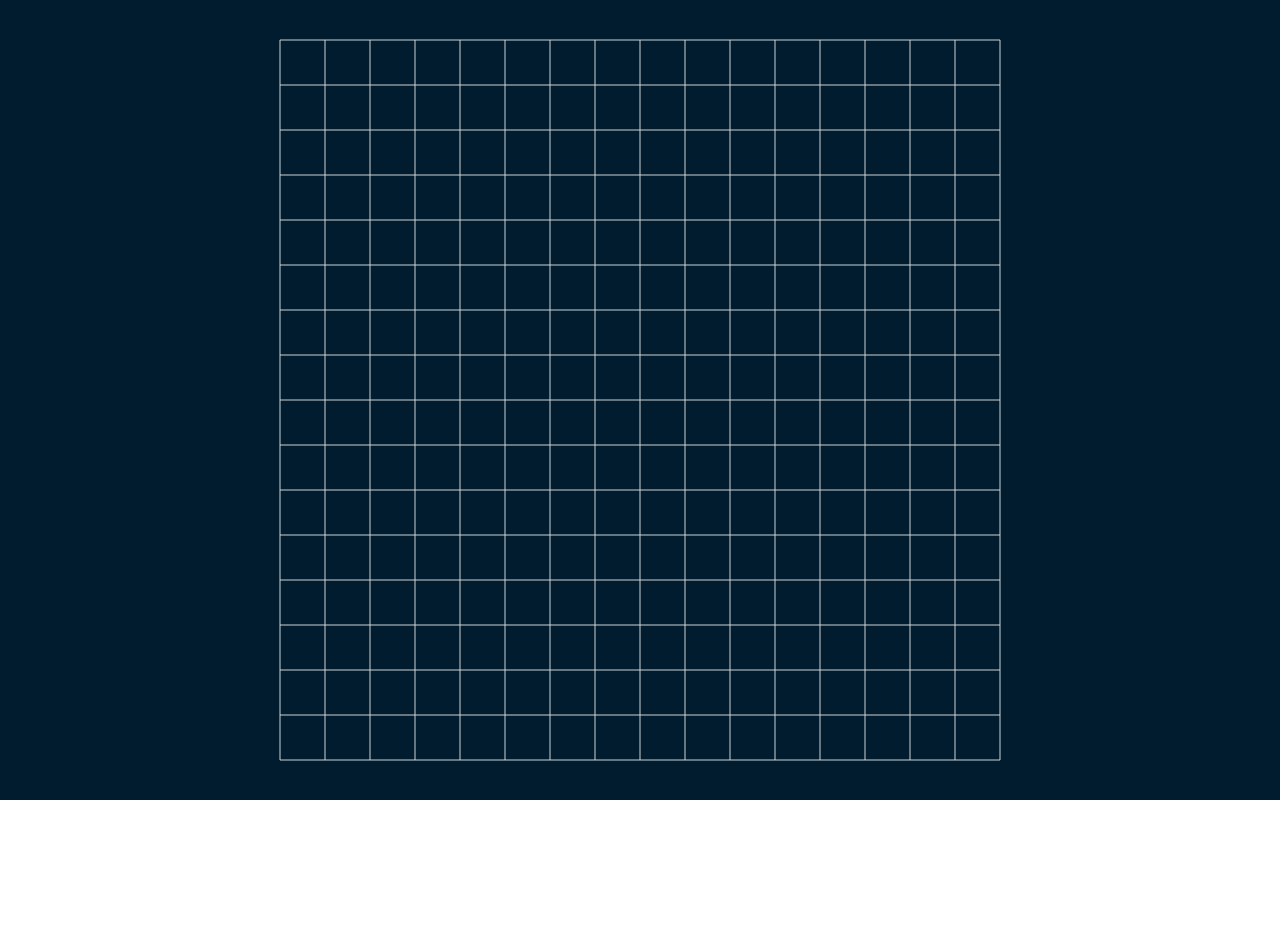
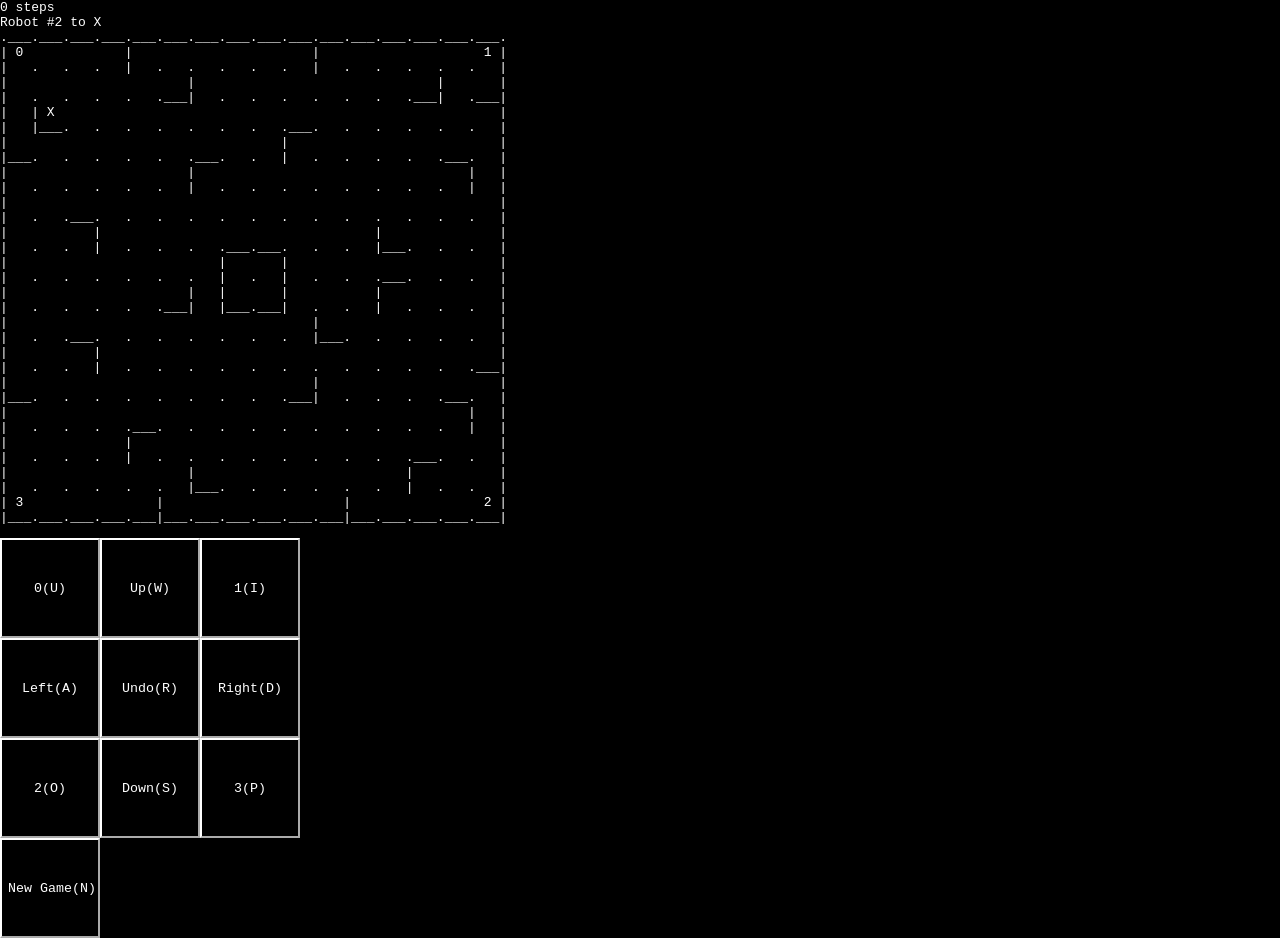
Before and after one commit to brianhsu7476/ricochet-robots, a plain HTML site: page index.html in a window 1280 px wide. Before the commit the page ends 800 px from the top, so only its background shows below. Drawn offline with Linux system fonts and the light colour scheme.

Commit message:
at least you can play

```diff
--- a/game.js
+++ b/game.js
@@ -1,26 +1,200 @@
-const fps=60, cw=16, ch=16;
-var canvas=document.querySelector('#mycanvas'), ctx=canvas.getContext('2d'), ww=window.innerWidth, wh=window.innerHeight;
-var bw=Math.min(ww, wh)*0.45, bh=bw;
+const R=[
+	[
+		"loooloooo",
+		"loooooooo",
+		"loooooloo",
+		"loooooooo",
+		"loolooooo",
+		"loooooolo",
+		"llooooooo",
+		"loooooolo"
+	],
+	[
+		"loooolooo",
+		"loolooooo",
+		"loooooooo",
+		"llooooooo",
+		"loooooloo",
+		"loooooooo",
+		"loooooloo",
+		"loooloolo"
+	],
+	[
+		"loooloooo",
+		"loooooloo",
+		"llooooooo",
+		"loooooooo",
+		"loooooloo",
+		"loooooooo",
+		"loolooooo",
+		"loooooolo"
+	],
+	[
+		"loloooooo",
+		"loooloooo",
+		"loloooooo",
+		"loooooolo",
+		"loooooooo",
+		"loooooooo",
+		"loolooooo",
+		"loooooolo"
+	]
+	], C=[
+		[
+			"loooolooo",
+			"loooooloo",
+			"loooloooo",
+			"loooooooo",
+			"loooooooo",
+			"loolooooo",
+			"loooooooo",
+			"looooollo"
+		],
+		[
+			"loooolooo",
+			"loooloooo",
+			"loloooooo",
+			"loooooool",
+			"loooooooo",
+			"loooooloo",
+			"loooloooo",
+			"loooooolo"
+		],
+		[
+			"loooloooo",
+			"loolooooo",
+			"loooooloo",
+			"loooooooo",
+			"loooooooo",
+			"loloooooo",
+			"loooloooo",
+			"loooooolo"
+		],
+		[
+			"loooooloo",
+			"loloooooo",
+			"loooooooo",
+			"loooooolo",
+			"llooooooo",
+			"loooooooo",
+			"loooloooo",
+			"loooooolo"
+		]
+		];
 
-function draw(){
-	ctx.fillStyle='rgba(0, 29, 46, 0.5)';
-	ctx.fillRect(-ww/2, -wh/2, ww, wh);
-	ctx.beginPath();
-	for(var i=-bw; i<=bw; i+=bw*2/cw)ctx.moveTo(i, bh), ctx.lineTo(i, -bh);
-	for(var i=-bh; i<=bh; i+=bh*2/ch)ctx.moveTo(bw, i), ctx.lineTo(-bw, i);
-	ctx.strokeStyle='rgba(255, 255, 255, 0.5)';
-	ctx.stroke();
-	/*for(var i=0; i<cw; ++i)for(var j=0; j<ch; ++j){
-		ctx.save();
-		ctx.translate(bw*2/cw*(i-Math.floor(cw/2)), bh*2/ch*(j-Math.floor(ch/2)));
-		ctx.beginPath();
-		ctx.arc(0, 0, bw/cw-3, 0, 2*Math.PI);
-		ctx.fillStyle=b[i][j].color();
-		ctx.fill();
-		ctx.restore();
-	}*/
-	requestAnimationFrame(draw);
+const Gx=["cefg", "bdegh", "bceg", "bcdg"],
+	  Gy=["fchb", "cbgfd", "fbgc", "ebgd"];
+
+function ascii(c){return c.charCodeAt(0);}
+
+var r=[], c=[], gx=[], gy=[], per=[];
+var step=0, gr=0, g, id;
+
+function initMap(){
+	for(var i=0; i<4; ++i){
+		var a, ok=1;
+		while(ok){
+			ok=0, a=Math.floor(Math.random()*4);
+			for(var j=0; j<i; ++j)if(a==per[j])ok=1;
+		}
+		per.push(a);
+	}
+	for(var i=0; i<16; ++i)r.push("ooooooooooooooooo".split('')), c.push("ooooooooooooooooo".split(''));
+	for(var i=0; i<8; ++i)for(var j=0; j<9; ++j){
+		if(r[i][j]=='o')r[i][j]=R[per[0]][i][j];	if(c[i][j]=='o')c[i][j]=C[per[0]][i][j];
+		if(c[i][16-j]=='o')c[i][16-j]=R[per[1]][i][j];	if(r[15-i][j]=='o')r[15-i][j]=C[per[1]][i][j];
+		if(r[15-i][16-j]=='o')r[15-i][16-j]=R[per[2]][i][j];	if(c[15-i][16-j]=='o')c[15-i][16-j]=C[per[2]][i][j];
+		if(c[15-i][j]=='o')c[15-i][j]=R[per[3]][i][j];	if(r[i][16-j]=='o')r[i][16-j]=C[per[3]][i][j];
+	}
+	var k=0;
+	for(var i=0; i<Gx[per[0]].length; ++i, ++k)gx.push(ascii(Gx[per[0]][i])-97), gy.push(ascii(Gy[per[0]][i])-97);
+	for(var i=0; i<Gx[per[1]].length; ++i, ++k)gx.push(-ascii(Gy[per[1]][i])+112), gy.push(ascii(Gx[per[1]][i])-97);
+	for(var i=0; i<Gx[per[2]].length; ++i, ++k)gx.push(-ascii(Gx[per[2]][i])+112), gy.push(-ascii(Gy[per[2]][i])+112);
+	for(var i=0; i<Gx[per[3]].length; ++i, ++k)gx.push(ascii(Gy[per[3]][i])-97), gy.push(-ascii(Gx[per[3]][i])+112);
 }
 
-canvas.width=ww, canvas.height=wh, ctx.translate(ww/2, wh/2);
-requestAnimationFrame(draw);
+class Point{
+	constructor(x, y){this.x=x, this.y=y;}
+	add(r){return new Point(this.x+r.x, this.y+r.y);}
+	eq(r){return this.x==r.x&&this.y==r.y;}
+};
+
+var robot=[], steps=[];
+
+function makeMap(){
+	var s='';
+	s+=String(step)+" steps<br>Robot #"+String(gr)+" to X<br>";
+	for(var i=0; i<65; ++i)s+=String(i&3?'_':'.');
+	s+='<br>';
+	for(var i=0; i<16; ++i){
+		for(var j=0; j<65; ++j){
+			if(j&3){
+				if((j&3)==2){
+					var k=0;
+					if(gx[g]==i&&gy[g]==j>>2){
+						for(; k<4; ++k)if(robot[k].eq(new Point(i, j>>2))){
+							s+='Y';
+							break;
+						}
+						if(k==4)s+='X';
+						k=5;
+					}
+					for(; k<4; ++k)if(robot[k].eq(new Point(i, j>>2))){
+						s+=String(k);
+						break;
+					}
+					if(k==4)s+=' ';
+				}
+				else s+=' ';
+			}
+			else s+=String(r[i][j>>2]=='l'?'|':' ');
+		}
+		s+='<br>';
+		for(var j=0; j<65; ++j)s+=String(j&3?c[j>>2][i+1]=='l'?'_':' ':r[i][j>>2]=='l'?'|':'.');
+		s+='<br>';
+	}
+	document.querySelector('#board').innerHTML=s;
+}
+
+function move(id, d){
+	console.log(3);
+	var p=d==0?new Point(1, 0):d==1?new Point(0, 1):d==2?new Point(-1, 0):new Point(0, -1);
+	for(; ; robot[id]=robot[id].add(p)){
+		for(var i=0; i<4; ++i)if(robot[id].add(p).eq(robot[i]))return;
+		if(d==0&&c[robot[id].y][robot[id].x+1]=='l')return;
+		if(d==1&&r[robot[id].x][robot[id].y+1]=='l')return;
+		if(d==2&&c[robot[id].y][robot[id].x]=='l')return;
+		if(d==3&&r[robot[id].x][robot[id].y]=='l')return;
+	}
+}
+
+function init(){
+	step=0, gr=id=Math.floor(Math.random()*4), g=Math.floor(Math.random()*17), cnt=0;
+	steps=[];
+	for(var i=0; i<4; ++i)steps.push([robot[i]]);
+	makeMap();
+}
+
+function update(key){
+	var change=0, s="SDWA";
+	for(var i=0; i<4; ++i)if(key==s[i])move(id, i), change=1;
+	s="UIOP";
+	for(var i=0; i<4; ++i)if(i!=id&&key==s[i])id=i, makeMap();
+	if(change){for(var i=0; i<4; ++i)steps[i].push(robot[i]); ++step, makeMap();}
+	if(step&&key=='R'){for(var i=0; i<4; ++i)robot[i]=steps[i][step-1], steps[i].pop(); --step, makeMap();}
+	if(key=='N')init();
+	//if(!cnt&&key('T'))t=clock(), cout<<"Start countdown!\n", cnt=1;
+	/*if(cnt&&clock()-t>cnt*1000){
+		cout<<"\b\b";
+		if(cnt>50)cout<<' ';
+		cout<<60-cnt++;
+	}
+	if(cnt==61)cout<<"\nTime's up!\n", cnt=0;*/
+}
+
+robot.push(new Point(0, 0)), robot.push(new Point(0, 15)), robot.push(new Point(15, 15)), robot.push(new Point(15, 0));
+initMap(), init(), makeMap();
+
+document.addEventListener('keydown', function(evt){
+	if(evt.code.substring(0, 3)=='Key')update(evt.code[3]);
+});
--- a/index.html
+++ b/index.html
@@ -4,7 +4,11 @@
 	<title>Ricochet Robots</title>
 </head>
 <body>
-	<canvas id='mycanvas'></canvas>
+	<p id='board'></p>
+	<button class='bton' onclick="update('U')">0(U)</button><button class='bton' onclick="update('W')">Up(W)</button><button class='bton' onclick="update('I')">1(I)</button><br>
+	<button class='bton' onclick="update('A')">Left(A)</button><button class='bton' onclick="update('R')">Undo(R)</button><button class='bton' onclick="update('D')">Right(D)</button><br>
+	<button class='bton' onclick="update('O')">2(O)</button><button class='bton' onclick="update('S')">Down(S)</button><button class='bton' onclick="update('P')">3(P)</button><br>
+	<button class='bton' onclick="update('N')">New Game(N)</button>
 	<script src='game.js'></script>
 </body>
 </html>
--- a/style.css
+++ b/style.css
@@ -1,9 +1,23 @@
 html, body{
 	height: 100%;
 	margin: 0;
+	background-color: black;
 }
 
 canvas{
 	width: 99.99%;
 	height: 99.99%;
 }
+
+#board, .bton{
+	color: white;
+	font-family: monospace;
+	white-space: pre;
+}
+
+.bton{
+	width: 100px;
+	height: 100px;
+	background-color: black;
+	border-color: white;
+}
```
Also changed, not shown: canvas.js (added, +115 -0 lines), 2 other files.
